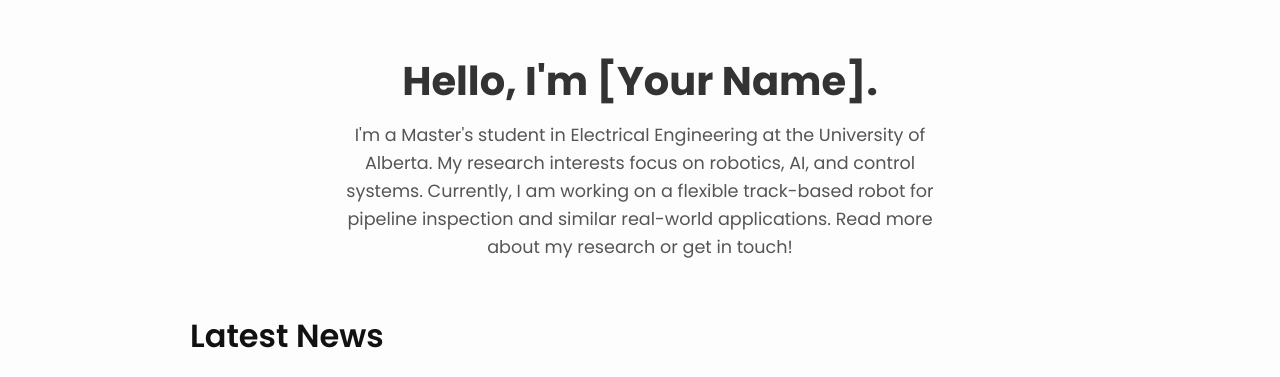
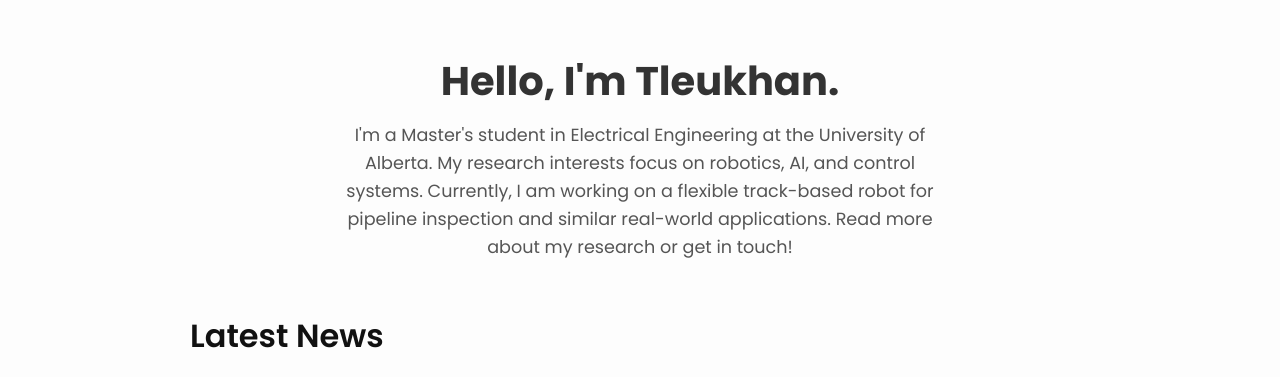
Before and after one commit to TleukhanDMussin/tleukhandmussin.github.io, a plain HTML site: page index.html in a window 1280 px wide. Shown: the part 358-735 px from the top of the page. Drawn offline with Linux system fonts and the light colour scheme.

Commit message:
Update index.html

```diff
--- a/index.html
+++ b/index.html
@@ -28,7 +28,7 @@
         <div class="container">
             <div class="profile-section">
                 <img src="https://github.com/TleukhanDMussin/tleukhandmussin.github.io/blob/main/IMG_1925.JPG" alt="Your Name" class="profile-picture">
-                <h1>Hello, I'm [Your Name].</h1>
+                <h1>Hello, I'm Tleukhan.</h1>
                 <p class="bio">
                     I'm a Master's student in Electrical Engineering at the University of Alberta. My research interests focus on robotics, AI, and control systems. Currently, I am working on a flexible track-based robot for pipeline inspection and similar real-world applications. Read more about my research or get in touch!
                 </p>
```
